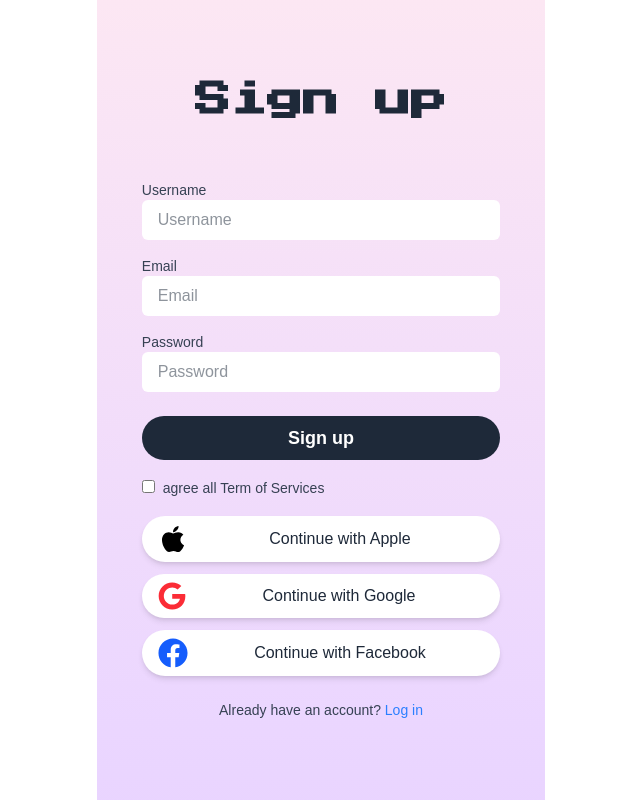
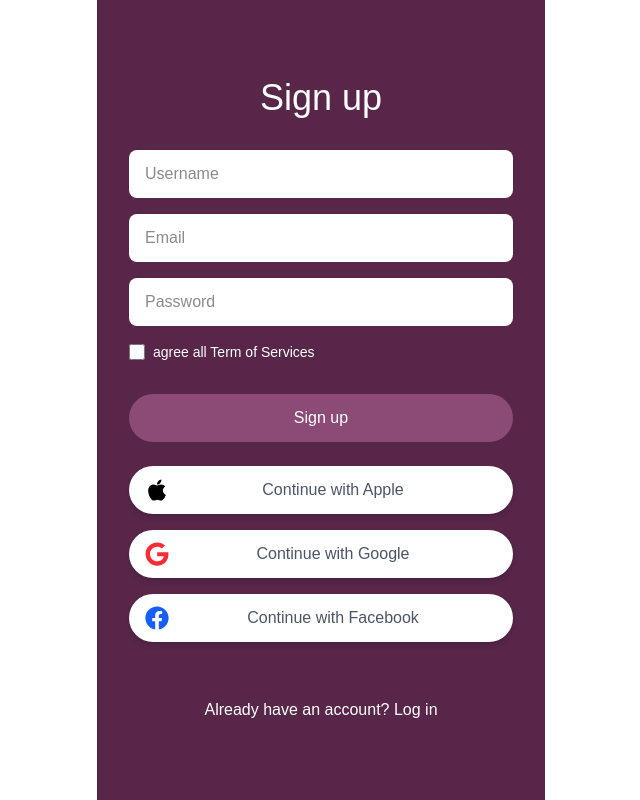
Before and after one commit to theerapas/datedeck, a Next.js app: page /signUp in a window 1280 px wide. Shown: the whole page, without its empty margins (319-959 px from the left). Built offline with nearby package versions, Linux system fonts and the light colour scheme.

Commit message:
finish login / signup

```diff
--- a/src/app/dashboard/page.jsx
+++ b/src/app/dashboard/page.jsx
@@ -4,6 +4,7 @@ import { FaUserPlus, FaSearch } from 'react-icons/fa';
 import Card from '../components/Card';
 import Loading from '../components/Loading';
 import Navbar2 from '../components/Navbar2';
+
 const Page = () => {
   const [data, setData] = useState([]);
 
@@ -30,10 +31,10 @@ const Page = () => {
     <div className="flex flex-col bg-[#572649] w-full max-w-md mx-auto min-h-screen text-left relative">
       <Loading />
 
+
       <Navbar2 />
-
       {/* header */}
-      <div className="w-full bg-transparent text-white py-4 flex justify-between items-center px-4 fixed top-0 z-40 max-w-md">
+      <div className="w-full bg-transparent text-white py-4 flex justify-between items-center px-4 fixed top-16 z-40 max-w-md">
         <h1 className="text-xl font-bold">Girlfriend Deck</h1>
         <div className="flex space-x-4">
           <FaUserPlus size={24} />
@@ -42,7 +43,7 @@ const Page = () => {
       </div>
 
       {/* content */}
-      <div className="w-full overflow-y-auto mt-16 pt-4 px-4 border-t border-white">
+      <div className="w-full overflow-y-auto mt-32 pt-4 px-4 border-t border-white">
         {testData.map((item, index) => (
           <Card key={index} name={item.name} quote={item.quote} rating={item.rating} date={item.date} />
         ))}
--- a/src/app/home/page.jsx
+++ /dev/null
@@ -1,9 +0,0 @@
-import React from 'react'
-
-const page = () => {
-  return (
-    <div>page</div>
-  )
-}
-
-export default page
--- a/src/app/login/page.jsx
+++ b/src/app/login/page.jsx
@@ -69,7 +69,7 @@ const Page = () => {
         </p>
         <p className="text-white">
           Don't have an account?{' '}
-          <a href="/signup" className="font-medium hover:underline">Sign up</a>
+          <a href="/signUp" className="font-medium hover:underline">Sign up</a>
         </p>
       </div>
     </>
--- a/src/app/signUp/page.jsx
+++ b/src/app/signUp/page.jsx
@@ -1,68 +1,98 @@
-import React from 'react';
-import { FaApple, FaGoogle, FaFacebook } from 'react-icons/fa';
-import Head from 'next/head';
-import Loading from '../components/Loading';
+import Link from "next/link";
+import Image from "next/image";
+import { FaApple, FaGoogle, FaFacebook } from "react-icons/fa";
 
-const page = () => {
+export default function SignUpPage() {
   return (
-    <>
-      <Head>
-        <title>Sign up</title>
-        <link href="https://fonts.googleapis.com/css2?family=Press+Start+2P&display=swap" rel="stylesheet" />
-      </Head>
+    <div className="min-h-screen flex items-center justify-center bg-white h-full">
+      <div className="w-full max-w-md p-8 bg-[#572649] h-full min-h-screen justify-center flex flex-col">
+        {/* Title */}
+        <h1 className="text-4xl font-medium text-white mb-8 text-center">
+          Sign up
+        </h1>
 
+        {/* Sign Up Form */}
+        <form className="space-y-4 mb-6">
+          <div>
+            <input
+              type="text"
+              placeholder="Username"
+              className="w-full px-4 py-3 rounded-lg bg-white"
+              required
+            />
+          </div>
 
+          <div>
+            <input
+              type="email"
+              placeholder="Email"
+              className="w-full px-4 py-3 rounded-lg bg-white"
+              required
+            />
+          </div>
 
-      <div className="flex flex-col items-center justify-center bg-gradient-to-b from-pink-100 to-purple-200 w-full max-w-md mx-auto my-auto h-full min-h-screen text-center">
-        {/* Sign up title */}
-        <h1 className="text-4xl font-bold text-gray-800 mb-15" style={{ fontFamily: "'Press Start 2P', cursive" }}>Sign up</h1>
+          <div>
+            <input
+              type="password"
+              placeholder="Password"
+              className="w-full px-4 py-3 rounded-lg bg-white"
+              required
+            />
+          </div>
 
-        {/* Sign up Form */}
-        <div className="w-4/5 text-left">
-          <label className="block text-sm font-medium text-gray-700">Username</label>
-          <input type="text" placeholder="Username" className="w-full px-4 py-2  rounded-md text-gray-800 mb-4 bg-white" />
+          {/* Terms of Service Checkbox */}
+          <div className="flex items-center space-x-2 text-white">
+            <input
+              type="checkbox"
+              id="terms"
+              className="w-4 h-4 rounded"
+              required
+            />
+            <label htmlFor="terms" className="text-sm">
+              agree all Term of Services
+            </label>
+          </div>
 
-          <label className="block text-sm font-medium text-gray-700 bg-">Email</label>
-          <input type="email" placeholder="Email" className="w-full px-4 py-2  rounded-md text-gray-800 mb-4 bg-white" />
+          {/* Sign Up Button */}
+          <button
+            type="submit"
+            className="w-full bg-[#8B4B76] text-white py-3 rounded-full hover:bg-[#7a4267] transition-colors mt-4"
+          >
+            Sign up
+          </button>
+        </form>
 
-          <label className="block text-sm font-medium text-gray-700">Password</label>
-          <input type="password" placeholder="Password" className="w-full px-4 py-2  rounded-md text-gray-800 mb-6 bg-white" />
+        {/* Social Login Buttons */}
+        <div className="space-y-4">
+          <button className="flex items-center w-full bg-white text-gray-600 py-3 rounded-full shadow-md mb-4 px-4">
+            <FaApple className="text-black" size={24} />
+            <span className="flex-grow text-center">Continue with Apple</span>
+          </button>
+
+          <button className="flex items-center w-full bg-white text-gray-600 py-3 rounded-full shadow-md mb-4 px-4">
+            <FaGoogle className="text-red-500" size={24} />
+            <span className="flex-grow text-center">Continue with Google</span>
+          </button>
+
+          <button className="flex items-center w-full bg-white text-gray-600 py-3 rounded-full shadow-md mb-8 px-4">
+            <FaFacebook className="text-blue-600" size={24} />
+            <span className="flex-grow text-center">
+              Continue with Facebook
+            </span>
+          </button>
         </div>
 
-        {/* Sign up Button */}
-        <button className="w-4/5 bg-gray-800 text-white py-2 rounded-full text-lg font-bold mb-4">
-          Sign up
-        </button>
-
-        {/* Terms of Service */}
-        <div className="w-4/5 text-left mb-4">
-          <input type="checkbox" className="mr-2" />
-          <label className="text-sm text-gray-700">agree all Term of Services</label>
+        {/* Login Link */}
+        <div className="text-center mt-6 text-white">
+          Already have an account?{" "}
+          <Link
+            href="/login"
+            className="text-white font-medium hover:underline"
+          >
+            Log in
+          </Link>
         </div>
-
-        {/* Social Sign up Buttons */}
-        <button className="flex items-center justify-between w-4/5 bg-white text-gray-800 py-2 rounded-4xl shadow-md mb-3 px-4">
-          <FaApple className="mr-2 text-black" size={30} />
-          <span className="flex-grow text-center">Continue with Apple</span>
-        </button>
-
-        <button className="flex items-center justify-between w-4/5 bg-white text-gray-800 py-2 rounded-4xl shadow-md mb-3 px-4">
-          <FaGoogle className="mr-2 text-red-500" size={28}/>
-          <span className="flex-grow text-center">Continue with Google</span>
-        </button>
-
-        <button className="flex items-center justify-between w-4/5 bg-white text-gray-800 py-2 rounded-4xl shadow-md mb-6 px-4">
-          <FaFacebook className="mr-2 text-blue-600" size={30} />
-          <span className="flex-grow text-center">Continue with Facebook</span>
-        </button>
-
-        {/* Links */}
-        <p className="text-sm text-gray-700">
-          Already have an account? <span className="text-blue-500 cursor-pointer"><a href="/login">Log in</a></span>
-        </p>
       </div>
-    </>
+    </div>
   );
-};
-
-export default page;
+}
```
Also changed, not shown: src/app/components/test.jsx (added).
